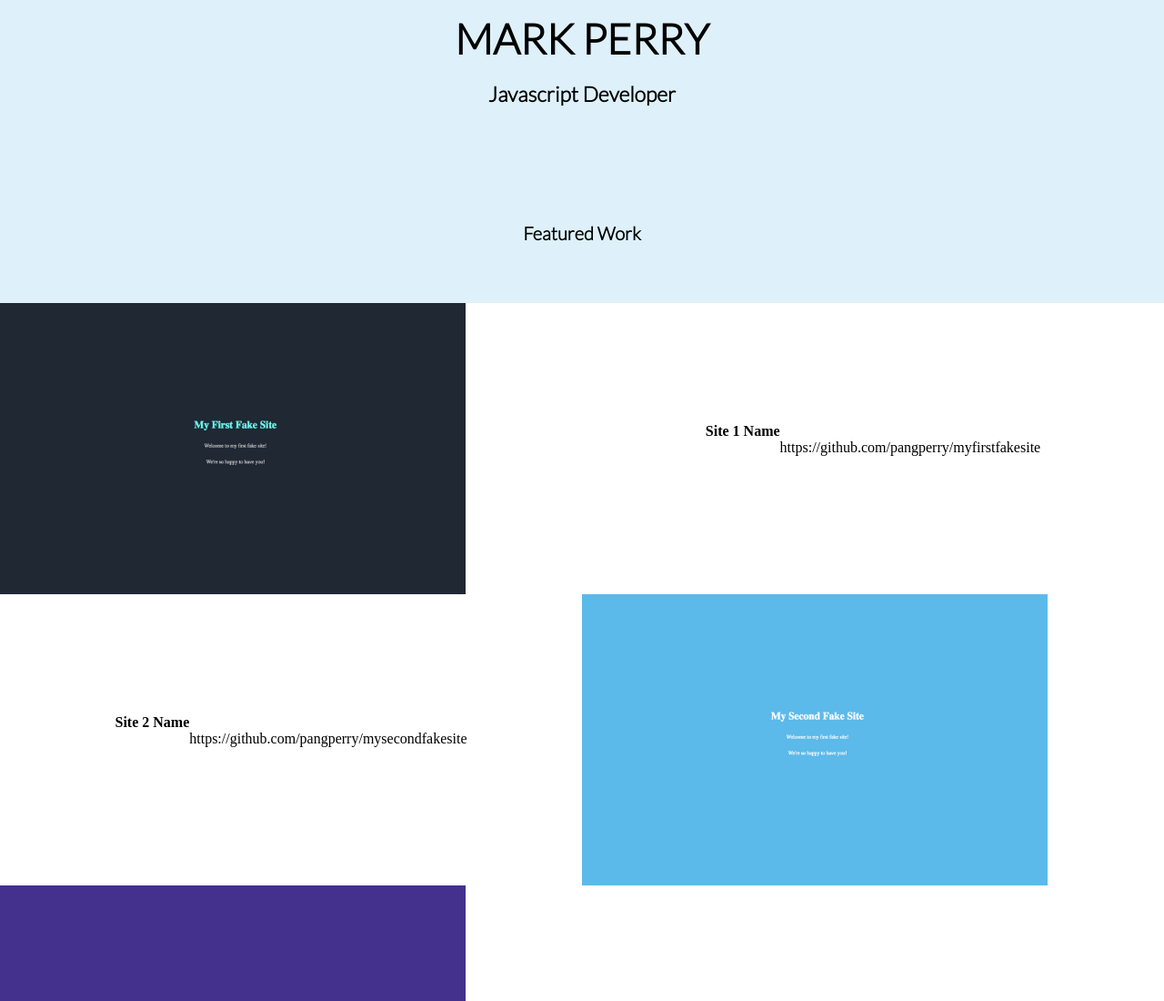
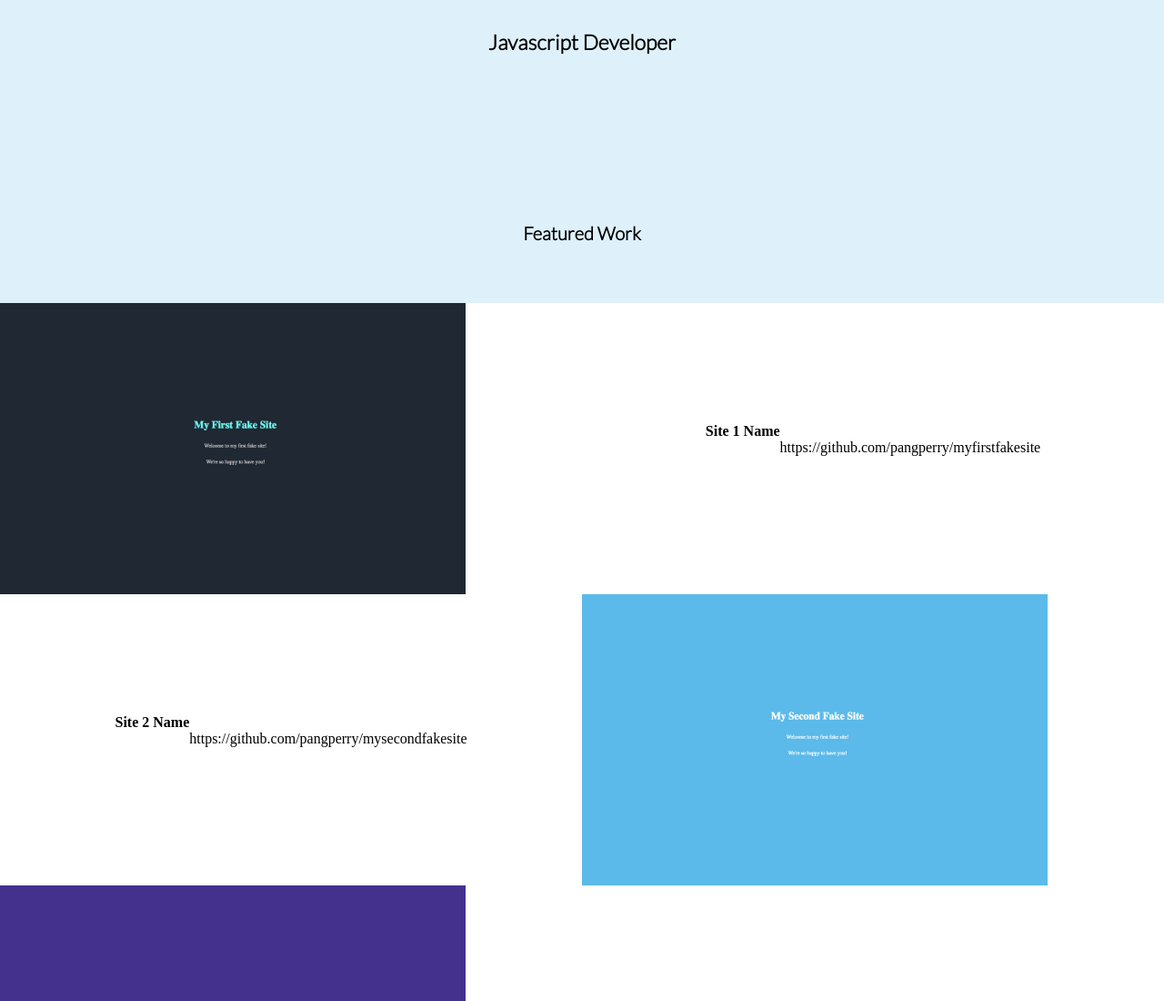
Before and after one commit to pangperry/portfolio_site, a website: page index.html in a window 1280 px wide. Shown: the top 1100 px of the page at 91% size. Drawn offline with Linux system fonts and the light colour scheme; a web font is replaced by a local one.

Commit message:
Add browser-sync

```diff
--- a/index.html
+++ b/index.html
@@ -14,7 +14,7 @@
 
 <body>
     <header>
-      <h1>Mark Perry</h1>
+      <!-- <h1>Mark Perry</h1> -->
       <h3>Javascript Developer</h3>
     </header>
     <div id="clouds-wrap">
```
Also changed, not shown: package.json (added, +15 -0 lines), 1 other file.
